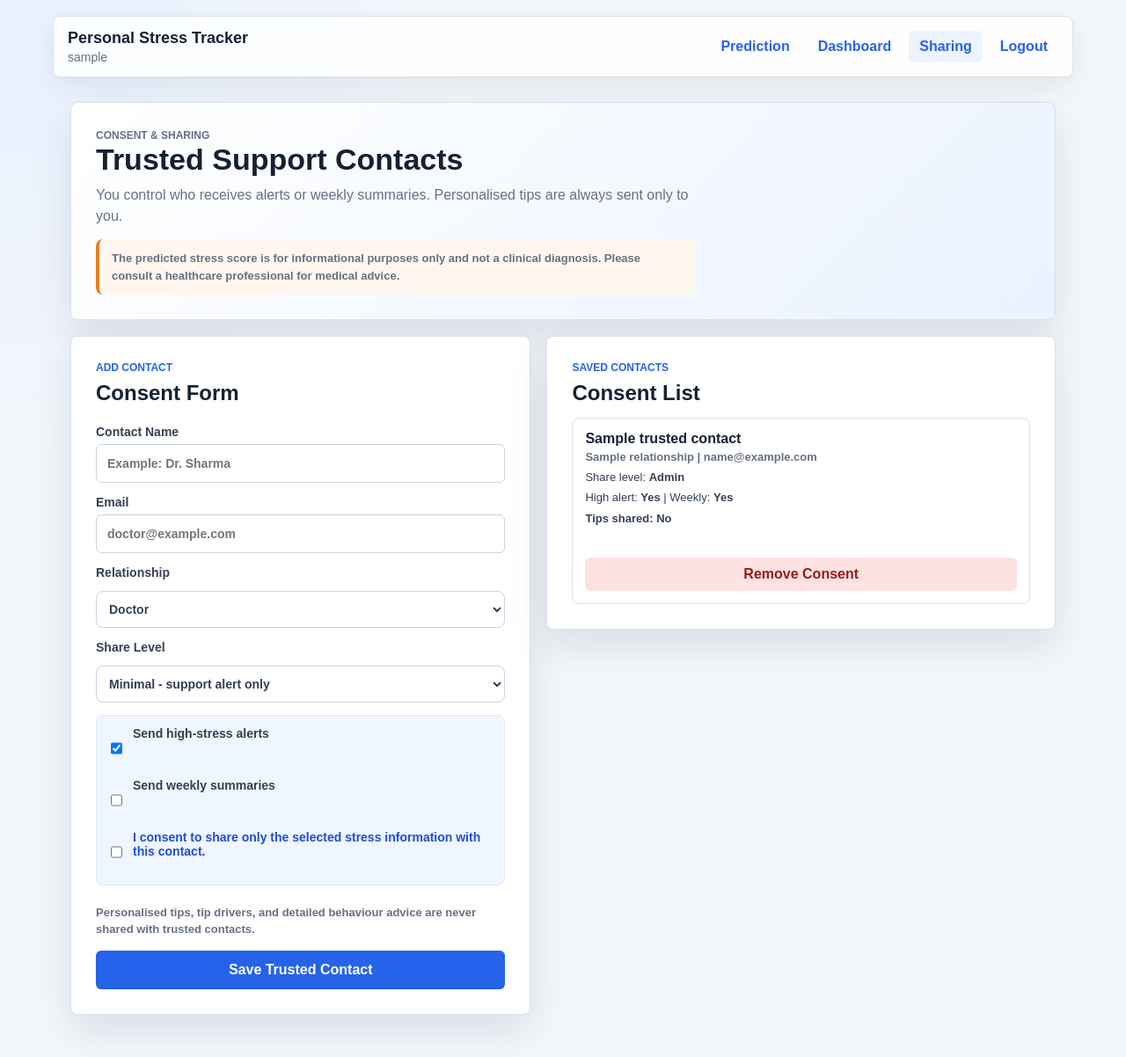
After one commit to mca014ashritha-design/wfh_stress_demo, a Flask app: page /sharing in a window 1280 px wide. The commit adds this page. Shown: the whole page at 88% size. Run offline with Flask 3, Linux system fonts and the light colour scheme; the visitor is signed in with stand-in values (Sample User, id 1); a database or web service that is not in the repository returns one stand-in record (values such as "Sample title"); parts of the project's set-up code (start-up, migrations or seed data) failed here and were passed over.

Commit message:
Add consent based trusted contact sharing

```diff
--- a/backend/app.py
+++ b/backend/app.py
@@ -17,6 +17,7 @@ from flask import Flask, jsonify, redirect, render_template, request, session, u
 from flask_cors import CORS
 from pymongo import MongoClient
 from pymongo.errors import DuplicateKeyError, OperationFailure
+from bson.objectid import ObjectId
 from werkzeug.security import check_password_hash, generate_password_hash
 
 MONGO_URI = os.environ.get("MONGO_URI", "mongodb://localhost:27017/")
@@ -46,11 +47,13 @@ users_col = db["users"]
 employees_col = db["employees"]
 predictions_col = db["predictions"]
 weekly_reports_col = db["weekly_reports"]
+trusted_contacts_col = db["trusted_contacts"]
 users_col.create_index("username", unique=True)
 users_col.create_index("email", unique=True, sparse=True)
 employees_col.create_index("employee_id", unique=True)
 predictions_col.create_index([("employee_id", 1), ("date", 1)])
 weekly_reports_col.create_index([("user_id", 1), ("week_key", 1)], unique=True)
+trusted_contacts_col.create_index([("user_id", 1), ("email", 1)])
 try:
     predictions_col.create_index([("user_id", 1), ("date", 1)], unique=True)
 except OperationFailure as exc:
@@ -120,17 +123,106 @@ def send_email(to_email, subject, body):
 
 
 
+
+
+def consented_contacts(user_id, notify_field):
+    return list(trusted_contacts_col.find({
+        "user_id": user_id,
+        "consent_given": True,
+        notify_field: True,
+        "email": {"$exists": True, "$ne": ""},
+    }))
+
+
+def contact_high_alert_body(username, contact, date, score, label):
+    share_level = contact.get("share_level", "minimal")
+    relationship = contact.get("relationship", "trusted contact")
+    base = f"""Hi {contact.get('name', 'there')},
+
+{username} has consented to share stress support alerts with you as their {relationship}.
+
+A high stress level was detected on {date}.
+"""
+    if share_level == "summary":
+        details = f"\nShared summary:\nLabel: {label}\n"
+    elif share_level == "full":
+        details = f"\nShared details:\nScore: {score}\nLabel: {label}\n"
+    else:
+        details = "\nShared details are limited by the user's privacy settings.\n"
+    return base + details + """
+Please check in with them if appropriate.
+
+Personalised tips are not shared with trusted contacts.
+
+Personal Stress Tracker
+
+Disclaimer: The predicted stress score is for informational purposes only and not a clinical diagnosis. Please consult a healthcare professional for medical advice.
+"""
+
+
+def contact_weekly_report_body(username, contact, weekly):
+    share_level = contact.get("share_level", "minimal")
+    relationship = contact.get("relationship", "trusted contact")
+    trend = weekly.get("trend", "NO_DATA")
+    record_count = weekly.get("record_count", len(weekly.get("days", [])))
+    base = f"""Hi {contact.get('name', 'there')},
+
+{username} has consented to share weekly stress summaries with you as their {relationship}.
+
+Weekly stress summary is available.
+"""
+    if share_level == "summary":
+        details = f"\nShared summary:\nRecorded days: {record_count}\nTrend: {trend}\n"
+    elif share_level == "full":
+        comparison_ready = bool(weekly.get("comparison_ready"))
+        last_week_avg = weekly.get("last_week_avg") if comparison_ready else "N/A"
+        delta = weekly.get("delta") if comparison_ready else "N/A"
+        details = f"\nShared details:\nRecorded days: {record_count}\nCurrent average: {weekly.get('this_week_avg', 0)}\nPrevious average: {last_week_avg}\nChange: {delta}\nTrend: {trend}\n"
+    else:
+        details = "\nShared details are limited by the user's privacy settings.\n"
+    return base + details + """
+Please check in with them if appropriate.
+
+Personalised tips are not shared with trusted contacts.
+
+Personal Stress Tracker
+
+Disclaimer: The predicted stress score is for informational purposes only and not a clinical diagnosis. Please consult a healthcare professional for medical advice.
+"""
+
+
+def send_contact_emails(user_id, notify_field, subject, body_builder):
+    results = []
+    for contact in consented_contacts(user_id, notify_field):
+        sent, message = send_email(contact.get("email"), subject, body_builder(contact))
+        results.append({
+            "contact_id": str(contact.get("_id")),
+            "email": contact.get("email"),
+            "relationship": contact.get("relationship"),
+            "share_level": contact.get("share_level", "minimal"),
+            "sent": sent,
+            "message": message,
+        })
+    return results
+
 def send_high_alert_in_background(user_id, date, to_email, username, score, label, tip):
     sent, message = send_email(
         to_email,
         "High Stress Alert - Personal Stress Tracker",
         high_stress_email_body(username, date, score, label, tip),
     )
+    contact_results = send_contact_emails(
+        user_id,
+        "notify_high_alert",
+        "Support Alert - Personal Stress Tracker",
+        lambda contact: contact_high_alert_body(username, contact, date, score, label),
+    )
     predictions_col.update_one(
         {"user_id": user_id, "date": date},
         {"$set": {
             "high_alert_email_sent": sent,
             "high_alert_email_message": message,
+            "trusted_contact_high_alerts": contact_results,
             "high_alert_email_checked_at": datetime.utcnow(),
         }},
     )
@@ -199,10 +291,17 @@ def send_automatic_weekly_reports(now=None):
 
         payload = dashboard_payload(user_id, int(user.get("employee_id", 1)))
         weekly = payload["weekly"]
+        username = user.get("username", "there")
         sent, message = send_email(
             user.get("email"),
             "Your Weekly Stress Report - Personal Stress Tracker",
-            weekly_report_email_body(user.get("username", "there"), weekly),
+            weekly_report_email_body(username, weekly),
+        )
+        contact_results = send_contact_emails(
+            user_id,
+            "notify_weekly_report",
+            "Weekly Support Summary - Personal Stress Tracker",
+            lambda contact: contact_weekly_report_body(username, contact, weekly),
         )
         weekly_reports_col.insert_one({
             "user_id": user_id,
@@ -210,6 +309,7 @@ def send_automatic_weekly_reports(now=None):
             "week_key": week_key,
             "sent": sent,
             "message": message,
+            "trusted_contact_weekly_reports": contact_results,
             "weekly": weekly,
             "created_at": datetime.utcnow(),
         })
@@ -569,6 +669,71 @@ def result():
         latest_result=latest,
     )
 
+
+@app.route("/sharing", methods=["GET", "POST"])
+@login_required
+def sharing():
+    user_id = session.get("user_id")
+    error = None
+    success = None
+
+    if request.method == "POST":
+        name = request.form.get("name", "").strip()
+        email = request.form.get("email", "").strip().lower()
+        relationship = request.form.get("relationship", "Trusted Contact").strip()
+        share_level = request.form.get("share_level", "minimal")
+        notify_high_alert = request.form.get("notify_high_alert") == "on"
+        notify_weekly_report = request.form.get("notify_weekly_report") == "on"
+        consent_given = request.form.get("consent_given") == "on"
+
+        if share_level not in {"minimal", "summary", "full"}:
+            share_level = "minimal"
+        if not name or not email:
+            error = "Contact name and email are required."
+        elif not consent_given:
+            error = "Consent is required before sharing alerts or reports."
+        elif not notify_high_alert and not notify_weekly_report:
+            error = "Choose at least one sharing option."
+        else:
+            now = datetime.utcnow()
+            trusted_contacts_col.insert_one({
+                "user_id": user_id,
+                "name": name,
+                "email": email,
+                "relationship": relationship,
+                "notify_high_alert": notify_high_alert,
+                "notify_weekly_report": notify_weekly_report,
+                "notify_escalation_alert": False,
+                "share_level": share_level,
+                "share_tips": False,
+                "consent_given": True,
+                "created_at": now,
+                "updated_at": now,
+            })
+            success = "Trusted contact saved. Personalised tips will still be shared only with you."
+
+    contacts = list(trusted_contacts_col.find({"user_id": user_id}).sort("created_at", -1))
+    for contact in contacts:
+        contact["id"] = str(contact.pop("_id"))
+    return render_template(
+        "sharing.html",
+        username=session.get("username"),
+        contacts=contacts,
+        error=error,
+        success=success,
+    )
+
+
+@app.route("/sharing/delete/<contact_id>", methods=["POST"])
+@login_required
+def delete_sharing_contact(contact_id):
+    try:
+        object_id = ObjectId(contact_id)
+    except Exception:
+        return redirect(url_for("sharing"))
+    trusted_contacts_col.delete_one({"_id": object_id, "user_id": session.get("user_id")})
+    return redirect(url_for("sharing"))
+
 @app.route("/dashboard")
 @login_required
 def dashboard():
@@ -723,12 +888,24 @@ def email_weekly_report():
     payload = dashboard_payload(session.get("user_id"), current_employee_id())
     weekly = payload["weekly"]
     to_email = user.get("email") if user else session.get("email")
+    username = session.get("username", "there")
     sent, message = send_email(
         to_email,
         "Your Weekly Stress Report - Personal Stress Tracker",
-        weekly_report_email_body(session.get("username", "there"), weekly),
+        weekly_report_email_body(username, weekly),
     )
-    return jsonify({"sent": sent, "message": message, "weekly": weekly})
+    contact_results = send_contact_emails(
+        session.get("user_id"),
+        "notify_weekly_report",
+        "Weekly Support Summary - Personal Stress Tracker",
+        lambda contact: contact_weekly_report_body(username, contact, weekly),
+    )
+    return jsonify({
+        "sent": sent,
+        "message": message,
+        "trusted_contact_reports": contact_results,
+        "weekly": weekly,
+    })
 
 
 @app.route("/api/history/<int:employee_id>")
--- a/frontend/static/css/styles.css
+++ b/frontend/static/css/styles.css
@@ -1063,3 +1063,141 @@ button:disabled {
 .result-disclaimer {
   margin-top: 14px;
 }
+
+/* Consent and sharing settings */
+.sharing-shell {
+  width: min(1120px, calc(100% - 32px));
+  margin: 28px auto 48px;
+}
+
+.sharing-hero {
+  margin-bottom: 18px;
+}
+
+.sharing-grid {
+  display: grid;
+  grid-template-columns: minmax(320px, 0.95fr) minmax(360px, 1.05fr);
+  gap: 18px;
+  align-items: start;
+}
+
+.sharing-form-card,
+.sharing-list-card {
+  border: 1px solid var(--line);
+  box-shadow: var(--shadow);
+}
+
+.sharing-form {
+  display: grid;
+  grid-template-columns: 1fr;
+  gap: 14px;
+}
+
+.sharing-form select {
+  width: 100%;
+  min-height: 42px;
+  margin-top: 7px;
+  padding: 9px 10px;
+  border: 1px solid #cbd5e1;
+  border-radius: 8px;
+  background: #ffffff;
+  color: var(--ink);
+  font: inherit;
+  font-weight: 700;
+}
+
+.consent-options {
+  display: grid;
+  gap: 9px;
+  padding: 12px;
+  border: 1px solid #dbeafe;
+  border-radius: 8px;
+  background: #eff6ff;
+}
+
+.consent-options label {
+  display: flex;
+  align-items: flex-start;
+  gap: 9px;
+  min-height: auto;
+  padding: 0;
+  border: 0;
+  background: transparent;
+  font-weight: 800;
+}
+
+.consent-options input {
+  width: auto;
+  margin-top: 3px;
+}
+
+.consent-check {
+  color: #1d4ed8;
+}
+
+.privacy-note {
+  margin: 8px 0 0;
+  color: var(--muted);
+  font-size: 13px;
+  font-weight: 800;
+  line-height: 1.45;
+}
+
+.sharing-message {
+  margin: 0 0 14px;
+}
+
+.sharing-success {
+  padding: 12px 14px;
+  border-left: 4px solid var(--green);
+  border-radius: 8px;
+  background: #ecfdf5;
+  color: #166534;
+  font-weight: 900;
+}
+
+.contact-list {
+  display: grid;
+  gap: 12px;
+}
+
+.contact-card {
+  padding: 14px;
+  border: 1px solid var(--line);
+  border-radius: 8px;
+  background: #ffffff;
+}
+
+.contact-card strong,
+.contact-card span {
+  display: block;
+}
+
+.contact-card span {
+  margin-top: 4px;
+  color: var(--muted);
+  font-size: 13px;
+  font-weight: 700;
+}
+
+.contact-card p {
+  margin: 8px 0 0;
+  color: #344054;
+  font-size: 13px;
+}
+
+.danger-btn {
+  width: auto;
+  min-height: 38px;
+  margin-top: 12px;
+  padding: 8px 12px;
+  background: #fee2e2;
+  color: #991b1b;
+  box-shadow: none;
+}
+
+@media (max-width: 900px) {
+  .sharing-grid {
+    grid-template-columns: 1fr;
+  }
+}
--- a/frontend/templates/dashboard.html
+++ b/frontend/templates/dashboard.html
@@ -15,6 +15,7 @@
     <nav class="nav-links">
       <a href="{{ url_for('index') }}">Prediction</a>
       <a class="active" href="{{ url_for('dashboard') }}">Dashboard</a>
+      <a href="{{ url_for('sharing') }}">Sharing</a>
       <a href="{{ url_for('logout') }}">Logout</a>
     </nav>
   </header>
--- a/frontend/templates/index.html
+++ b/frontend/templates/index.html
@@ -15,6 +15,7 @@
     <nav class="nav-links">
       <a class="active" href="{{ url_for('index') }}">Prediction</a>
       <a href="{{ url_for('dashboard') }}">Dashboard</a>
+      <a href="{{ url_for('sharing') }}">Sharing</a>
       <a href="{{ url_for('logout') }}">Logout</a>
     </nav>
   </header>
--- a/frontend/templates/result.html
+++ b/frontend/templates/result.html
@@ -16,6 +16,7 @@
       <a href="{{ url_for('index') }}">Stress Input</a>
       <a class="active" href="{{ url_for('result') }}">Result</a>
       <a href="{{ url_for('dashboard') }}">Dashboard</a>
+      <a href="{{ url_for('sharing') }}">Sharing</a>
       <a href="{{ url_for('logout') }}">Logout</a>
     </nav>
   </header>
--- /dev/null
+++ b/frontend/templates/sharing.html
@@ -0,0 +1,102 @@
+<!doctype html>
+<html lang="en">
+<head>
+  <meta charset="utf-8">
+  <title>Consent & Sharing | Personal Stress Tracker</title>
+  <meta name="viewport" content="width=device-width, initial-scale=1">
+  <link rel="stylesheet" href="{{ url_for('static', filename='css/styles.css') }}">
+</head>
+<body>
+  <header class="topbar app-topbar">
+    <div class="brand-block">
+      <strong>Personal Stress Tracker</strong>
+      <span>{{ username }}</span>
+    </div>
+    <nav class="nav-links">
+      <a href="{{ url_for('index') }}">Prediction</a>
+      <a href="{{ url_for('dashboard') }}">Dashboard</a>
+      <a class="active" href="{{ url_for('sharing') }}">Sharing</a>
+      <a href="{{ url_for('logout') }}">Logout</a>
+    </nav>
+  </header>
+
+  <main class="sharing-shell">
+    <section class="dashboard-hero sharing-hero">
+      <div>
+        <p class="eyebrow">Consent & Sharing</p>
+        <h1>Trusted Support Contacts</h1>
+        <p>You control who receives alerts or weekly summaries. Personalised tips are always sent only to you.</p>
+        <p class="disclaimer">The predicted stress score is for informational purposes only and not a clinical diagnosis. Please consult a healthcare professional for medical advice.</p>
+      </div>
+    </section>
+
+    {% if error %}<p class="error sharing-message">{{ error }}</p>{% endif %}
+    {% if success %}<p class="sharing-success sharing-message">{{ success }}</p>{% endif %}
+
+    <section class="sharing-grid">
+      <article class="card sharing-form-card">
+        <p class="eyebrow">Add Contact</p>
+        <h2>Consent Form</h2>
+        <form class="sharing-form" method="post">
+          <label>Contact Name<input name="name" type="text" required placeholder="Example: Dr. Sharma"></label>
+          <label>Email<input name="email" type="email" required placeholder="doctor@example.com"></label>
+          <label>Relationship
+            <select name="relationship">
+              <option>Doctor</option>
+              <option>Parent</option>
+              <option>Manager</option>
+              <option>HR / Higher Authority</option>
+              <option>Guardian</option>
+              <option>Friend</option>
+              <option>Trusted Contact</option>
+            </select>
+          </label>
+          <label>Share Level
+            <select name="share_level">
+              <option value="minimal">Minimal - support alert only</option>
+              <option value="summary">Summary - label or trend only</option>
+              <option value="full">Full - score, label, and trend, no tips</option>
+            </select>
+          </label>
+
+          <div class="consent-options">
+            <label><input name="notify_high_alert" type="checkbox" checked> Send high-stress alerts</label>
+            <label><input name="notify_weekly_report" type="checkbox"> Send weekly summaries</label>
+            <label class="consent-check"><input name="consent_given" type="checkbox" required> I consent to share only the selected stress information with this contact.</label>
+          </div>
+
+          <p class="privacy-note">Personalised tips, tip drivers, and detailed behaviour advice are never shared with trusted contacts.</p>
+          <button type="submit">Save Trusted Contact</button>
+        </form>
+      </article>
+
+      <article class="card sharing-list-card">
+        <p class="eyebrow">Saved Contacts</p>
+        <h2>Consent List</h2>
+        {% if contacts %}
+          <div class="contact-list">
+            {% for contact in contacts %}
+              <div class="contact-card">
+                <div>
+                  <strong>{{ contact.name }}</strong>
+                  <span>{{ contact.relationship }} | {{ contact.email }}</span>
+                </div>
+                <p>Share level: <b>{{ contact.share_level|capitalize }}</b></p>
+                <p>
+                  High alert: <b>{{ 'Yes' if contact.notify_high_alert else 'No' }}</b> | Weekly: <b>{{ 'Yes' if contact.notify_weekly_report else 'No' }}</b>
+                </p>
+                <p class="privacy-note">Tips shared: <b>No</b></p>
+                <form method="post" action="{{ url_for('delete_sharing_contact', contact_id=contact.id) }}">
+                  <button class="danger-btn" type="submit">Remove Consent</button>
+                </form>
+              </div>
+            {% endfor %}
+          </div>
+        {% else %}
+          <p class="empty-state">No trusted contacts added yet. Alerts and weekly reports currently go only to you.</p>
+        {% endif %}
+      </article>
+    </section>
+  </main>
+</body>
+</html>
```
